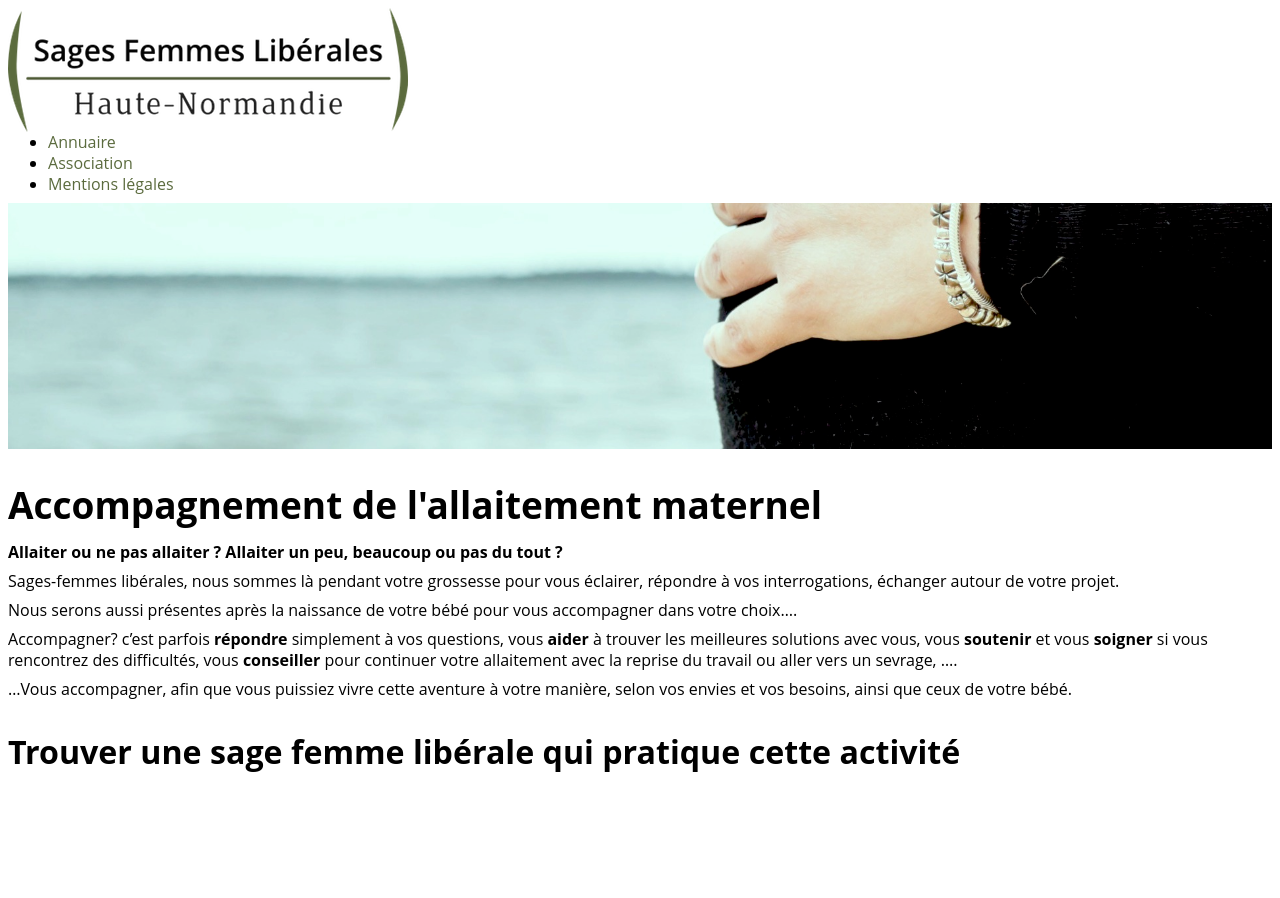
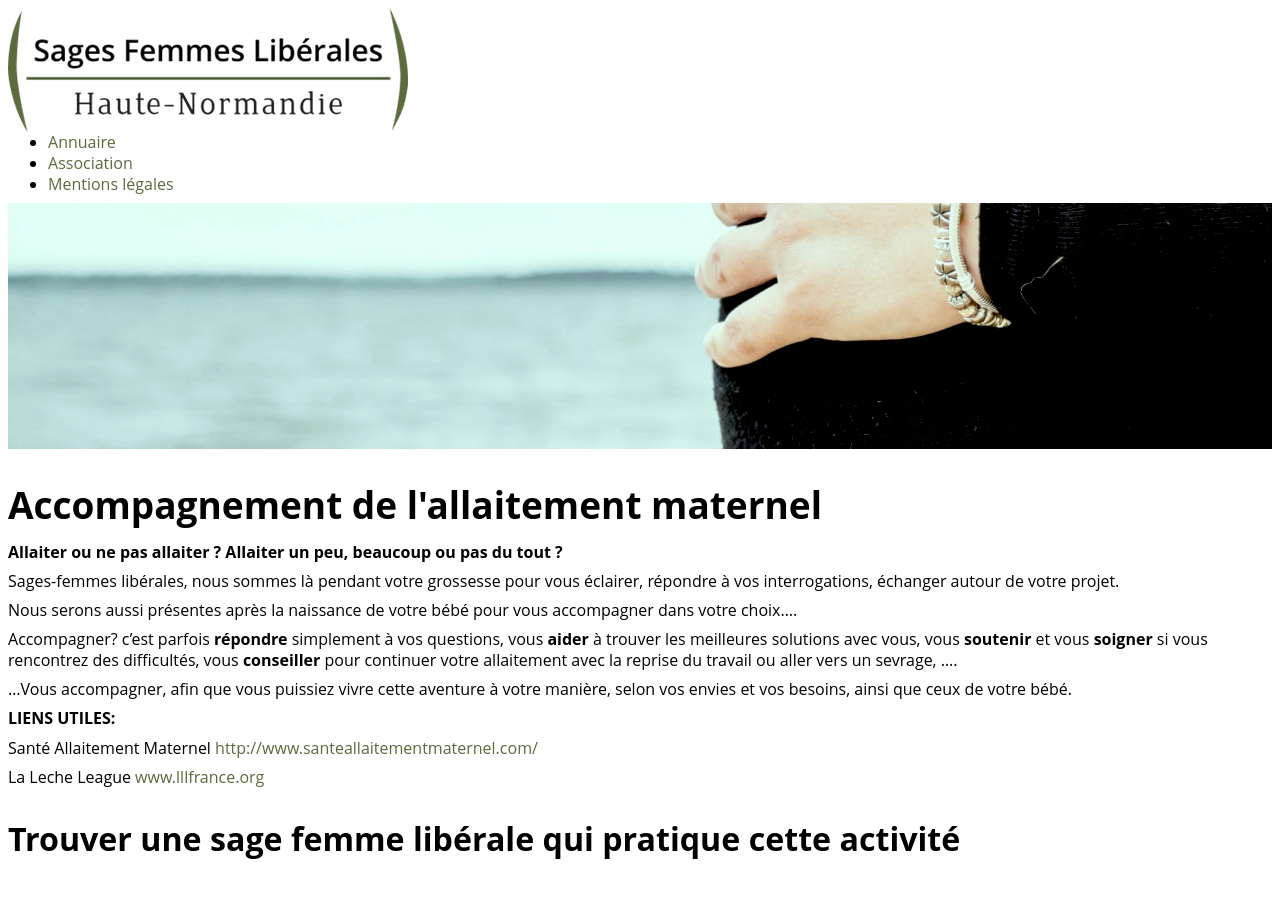
Before and after one commit to SagesFemmesNormandie/SageFemmeNormandie.github.io, a Jekyll site: the page built from _activities/accompagnement-allaitement-maternel.md, in a window 1280 px wide. Built offline with Jekyll 4.4.1, drawn with Linux system fonts in a browser that asks for light colours; nearby versions of some CDN libraries; library files that are not in the unit come from our copies; a script that is not in the unit is left out.

Commit message:
Updated accompagnement-allaitement-maternel.md

```diff
--- a/_activities/accompagnement-allaitement-maternel.md
+++ b/_activities/accompagnement-allaitement-maternel.md
@@ -5,6 +5,7 @@ category: Mère et Enfant
 published: true
 description: "Il s'agit de vous soutenir dans votre projet d'allaitement (quel qu’il soit), par l'écoute et l'information, les conseils et les soins, jusqu'au sevrage de votre bébé. "
 ---
+
 
 
 **Allaiter ou ne pas allaiter ?
@@ -17,3 +18,9 @@ Nous serons aussi présentes après la naissance de votre bébé pour vous accom
 Accompagner?  c’est parfois **répondre** simplement à vos questions, vous **aider** à trouver  les meilleures solutions avec  vous, vous **soutenir** et vous **soigner** si vous rencontrez des difficultés, vous **conseiller** pour continuer votre allaitement avec la reprise du travail ou aller vers un sevrage, ....
 
 …Vous accompagner, afin que vous puissiez vivre cette aventure à votre manière, selon vos envies et vos besoins, ainsi que ceux de votre bébé.
+
+**LIENS UTILES:**
+
+Santé Allaitement Maternel [http://www.santeallaitementmaternel.com/](http://www.santeallaitementmaternel.com/)
+
+La Leche League [www.lllfrance.org](www.lllfrance.org)
```
